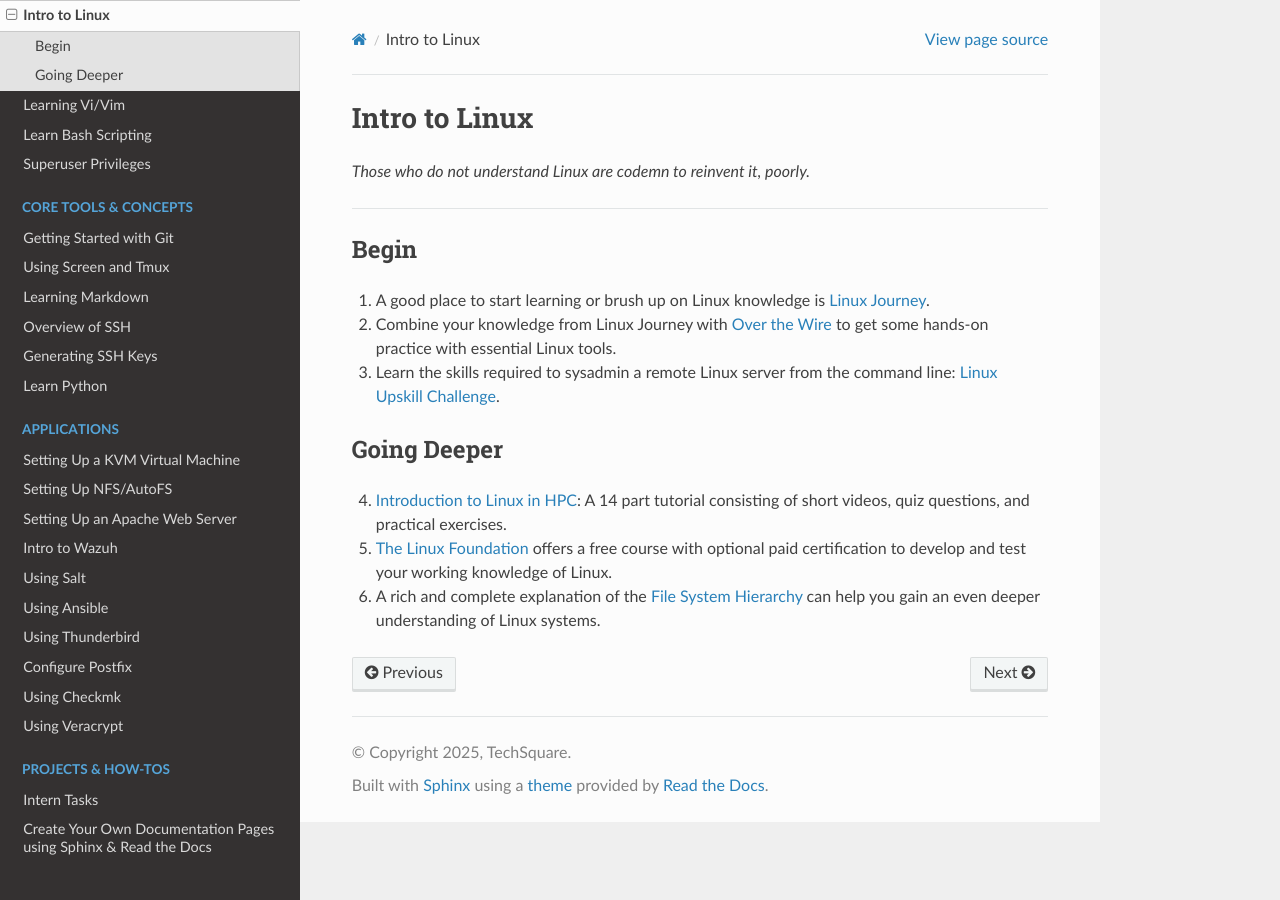
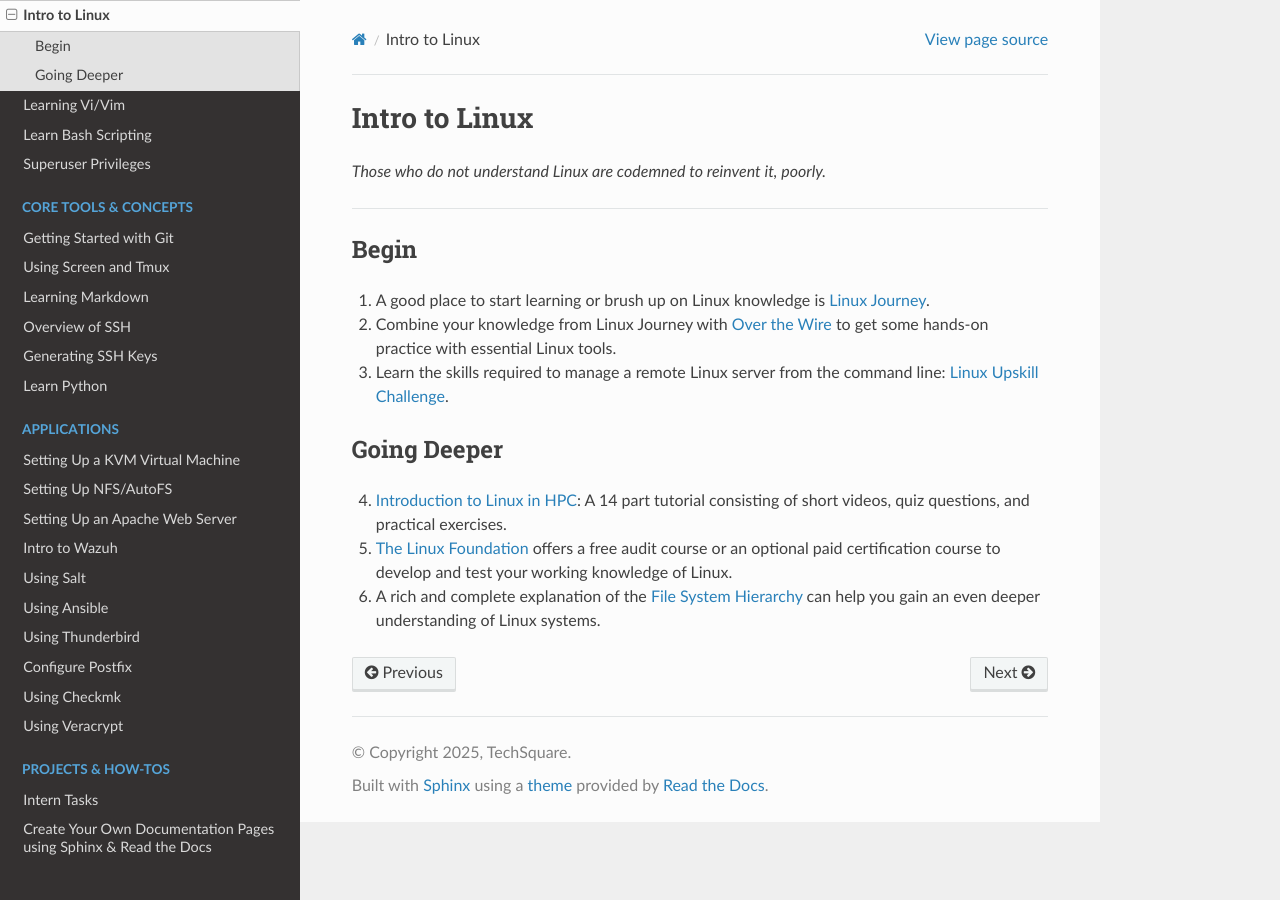
Before and after one commit to TechSquareInc/intern-playbook, a Sphinx documentation site: the page built from docs/source/getting-started/intro-to-linux.md, in a window 1280 px wide. Built offline with Sphinx 7.4.7 and the Read the Docs theme 3.1.0, drawn with Linux system fonts in a browser that asks for light colours.

Commit message:
fix typos and restructure sentencing

```diff
--- a/docs/source/getting-started/intro-to-linux.md
+++ b/docs/source/getting-started/intro-to-linux.md
@@ -1,6 +1,6 @@
 # Intro to Linux
 
-*Those who do not understand Linux are codemn to reinvent it, poorly.*
+*Those who do not understand Linux are codemned to reinvent it, poorly.*
 
 ---
 
@@ -10,12 +10,12 @@
 
 2. Combine your knowledge from Linux Journey with [Over the Wire](https://overthewire.org/wargames/bandit/) to get some hands-on practice with essential Linux tools.
 
-3. Learn the skills required to sysadmin a remote Linux server from the command line: [Linux Upskill Challenge](https://linuxupskillchallenge.org/#start-here).
+3. Learn the skills required to manage a remote Linux server from the command line: [Linux Upskill Challenge](https://linuxupskillchallenge.org/#start-here).
 
 ## Going Deeper
 
 4. [Introduction to Linux in HPC](https://hpc-wiki.info/hpc/Introduction_to_Linux_in_HPC): A 14 part tutorial consisting of short videos, quiz questions, and practical exercises.
 
-5. [The Linux Foundation](https://www.edx.org/learn/linux/the-linux-foundation-introduction-to-linux) offers a free course with optional paid certification to develop and test your working knowledge of Linux.
+5. [The Linux Foundation](https://www.edx.org/learn/linux/the-linux-foundation-introduction-to-linux) offers a free audit course or an optional paid certification course to develop and test your working knowledge of Linux.
 
 6. A rich and complete explanation of the [File System Hierarchy](https://www.pathname.com/fhs/pub/fhs-2.3.pdf) can help you gain an even deeper understanding of Linux systems.
```
